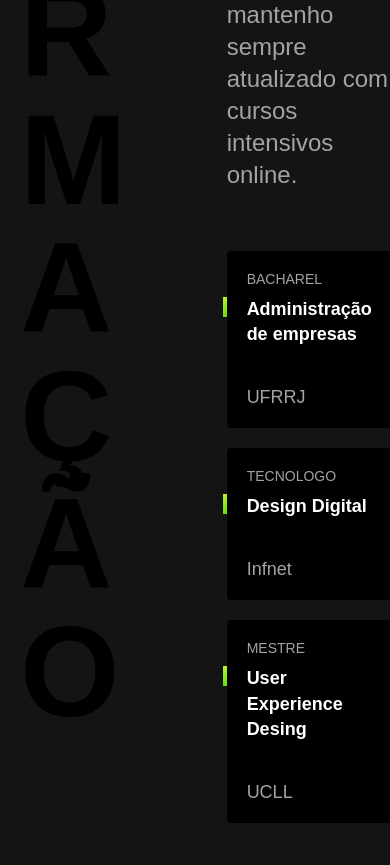
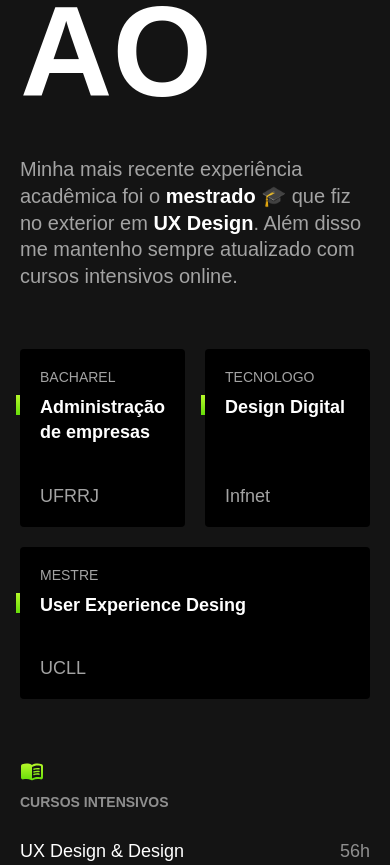
Before and after one commit to RodrigoASM6/Projeto-Portifolio, a plain HTML site: page index.html in a window 390 px wide. Shown: the part 2439-3304 px from the top of the page. Drawn offline with Linux system fonts and the light colour scheme.

Commit message:
Detalhando mais o CSS da seção "Formação".

```diff
--- a/CSS/formacao.css
+++ b/CSS/formacao.css
@@ -11,11 +11,24 @@
     display: grid;
     grid-template-columns: 1fr 2fr;
     gap: 100px;
+    position: relative;
 
+}
+
+.formacao-container::after {
+    content: "";
+    display: block;
+    width: 130px;
+    height: 100px;
+    background: url('../img/detalhe.svg') no-repeat center;
+    position: absolute;
+    bottom: -50px;
+    left: 20px;
 }
 
 .formacao .subtitulo {
     color: #000000;
+    max-width: 5ch;
 
 }
 
@@ -113,3 +126,40 @@
 .idiomas h3::before {
     background: url("../img/idiomas.svg") no-repeat center center;
 }
+
+
+.formacao-extra li {
+    font-size: 1.125rem;
+    line-height: 1.1;
+    margin-bottom: 20px;
+}
+
+.formacao-extra span {
+    color: #8f8f8f;
+}
+
+.cursos li {
+    display: flex;
+    justify-content: space-between;
+}
+
+@media (max-width: 800px) {
+    .formacao-container {
+        grid-template-columns: 1fr;
+        padding: 60px 20px;
+        gap: 40px;
+    }
+
+    .formacao .subtitulo {
+        color: #ffffff;
+    }
+
+    .formacao-texto {
+        font-size: 1.25rem;
+    }
+}
+
+.formacao-extra h3::before {
+    position: initial;
+    margin-bottom: 10px;
+}
--- a/CSS/global.css
+++ b/CSS/global.css
@@ -35,6 +35,6 @@ img {
     .subtitulo {
         font-size: 3rem;
         text-transform: capitalize;
-        max-width: initial;
+        max-width: initial !important;
     }
 }
```
